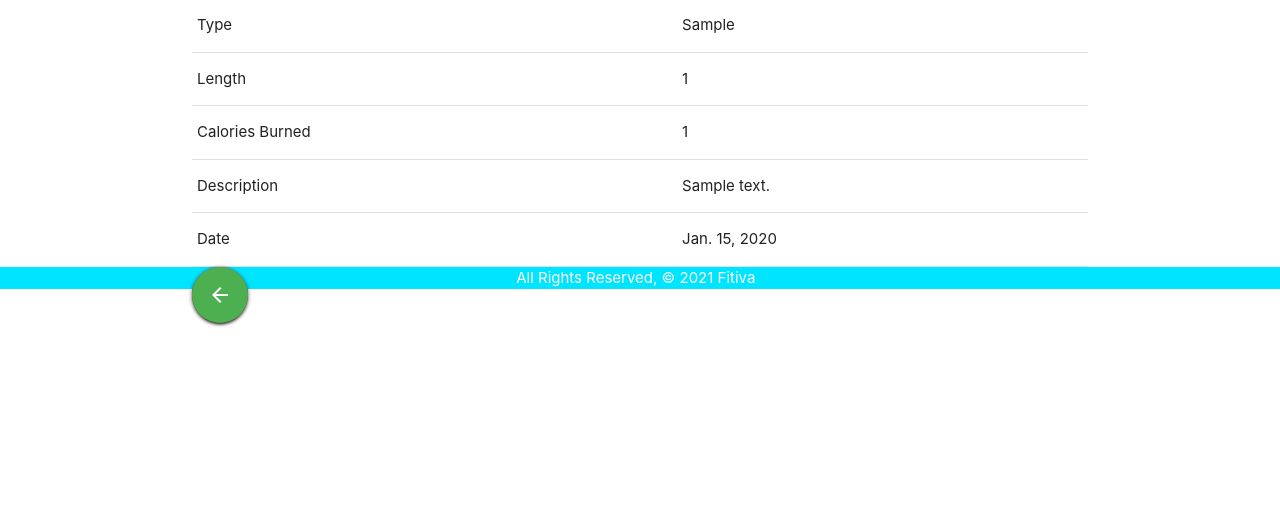
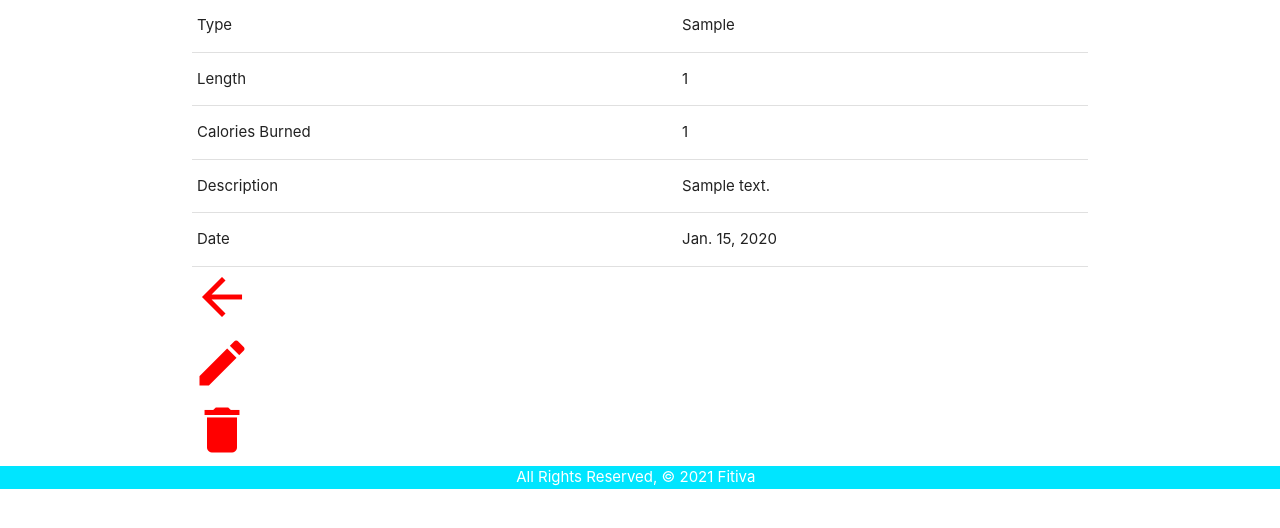
Before and after one commit to mikeolsonn/fitiva, a Django app: page /workouts/1/ in a window 1280 px wide. Shown: the part 201-729 px from the top of the page. Run offline with Django 3.2, Linux system fonts and the light colour scheme; tables that the repository leaves empty hold one stand-in row (values such as "Sample post").

Commit message:
updates the action button in detail.html

```diff
--- a/main_app/static/css/style.css
+++ b/main_app/static/css/style.css
@@ -125,3 +125,9 @@ ul.home {
   width: 100%;
   text-align: center;
 }
+
+.action-btns a {
+  color: red;
+  align-items: center;
+  justify-content: space-around;
+}
--- a/main_app/templates/workouts/detail.html
+++ b/main_app/templates/workouts/detail.html
@@ -29,9 +29,15 @@
 </table>
 
 <div class="action-btns">
-    <a class="col btn-floating btn-large cyan" href="{% url 'workout_update' workout.id %}"><i class="material-icons">edit</i></a>
-    <a class="col btn-floating btn-large red" href="{% url 'workout_delete' workout.id %}"><i class="material-icons">delete</i></a>
-    <a class="col btn-floating btn-large green" href="{% url 'index' %}"><i class="material-icons">arrow_back</i></a>
+    <div class="back">
+        <a href="{% url 'index' %}"><i class="medium material-icons">arrow_back</i></a>
+    </div>
+    <div class="edit">
+        <a href="{% url 'workout_update' workout.id %}"><i class="medium material-icons">edit</i></a>
+    </div>
+    <div class="delete">
+        <a href="{% url 'workout_delete' workout.id %}"><i class="medium material-icons">delete</i></a>
+    </div>
 </div>
 
 
```
